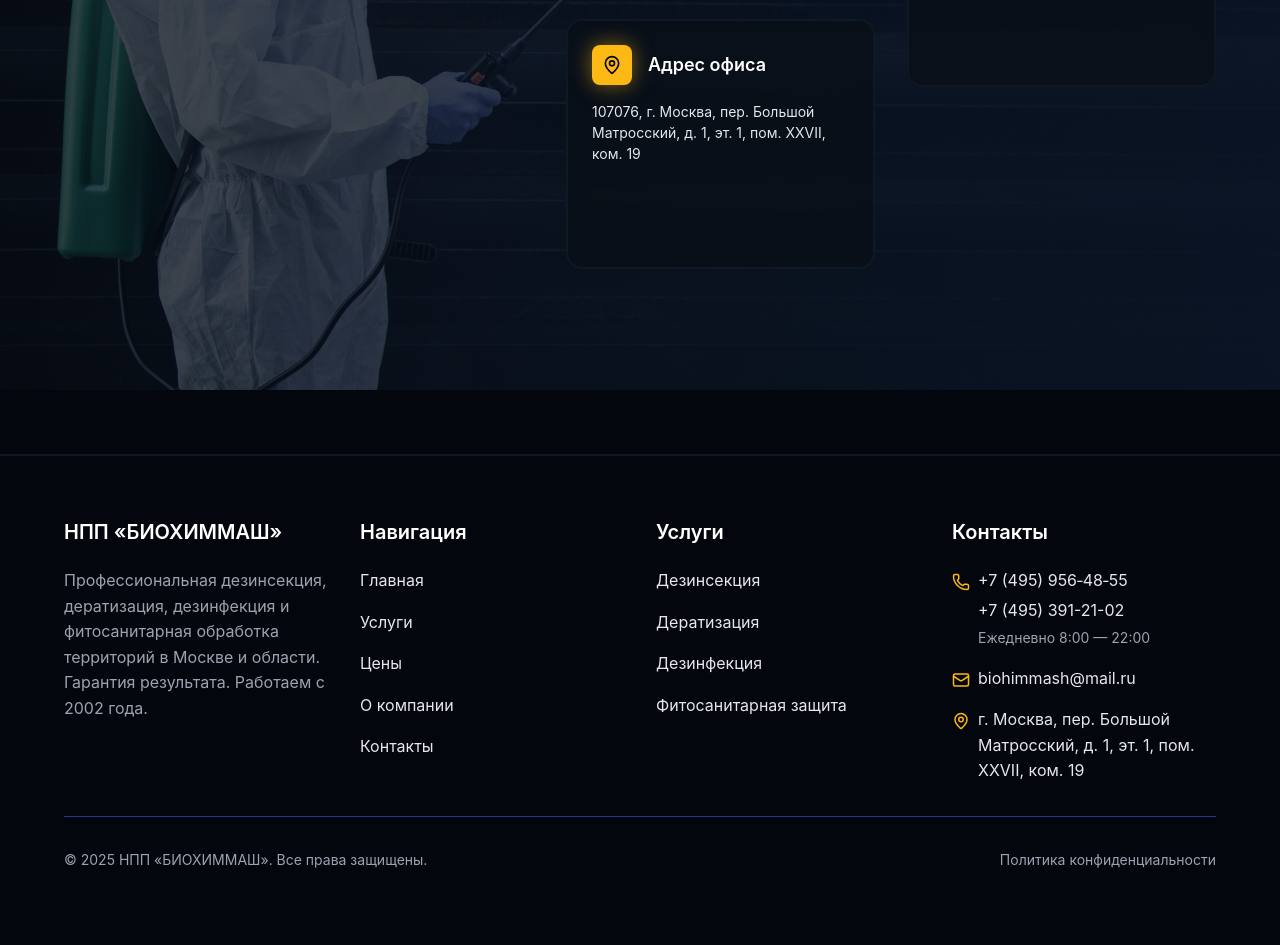
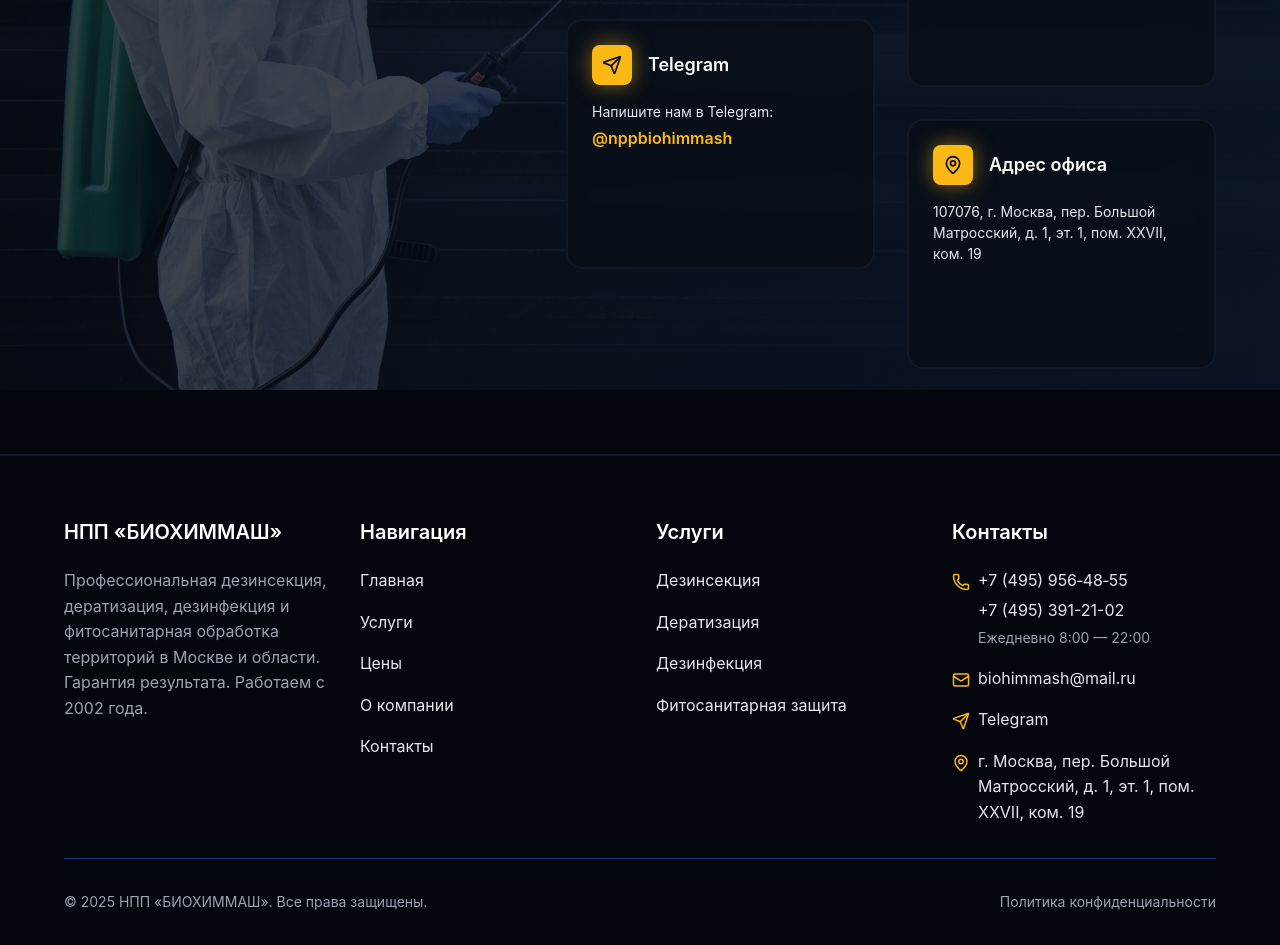
Before and after one commit to reenaBoo/dez-site, a Next.js app: page /contacts in a window 1280 px wide. Shown: the part 520-1465 px from the top of the page. Before the commit the page ends 1423 px from the top, so only its background shows below. Built offline with nearby package versions, Linux system fonts and the light colour scheme.

Commit message:
Add telegram link

```diff
--- a/src/app/contacts/page.tsx
+++ b/src/app/contacts/page.tsx
@@ -2,7 +2,7 @@
 
 import styled from 'styled-components';
 import Image from 'next/image';
-import { Phone, Mail, MapPin } from 'lucide-react';
+import { Phone, Mail, MapPin, Send } from 'lucide-react';
 import Container from '@/components/layout/Container';
 
 const PageWrapper = styled.div`
@@ -304,6 +304,22 @@
               </CardContent>
             </ContactCard>
 
+            {/* Telegram */}
+            <ContactCard>
+              <CardHeader>
+                <IconWrapper>
+                  <Send size={20}/>
+                </IconWrapper>
+                <CardTitle>Telegram</CardTitle>
+              </CardHeader>
+              <CardContent>
+                <ContactInfo>Напишите нам в Telegram:</ContactInfo>
+                <ContactLink href='https://t.me/nppbiohimmash' target='_blank' rel='noopener noreferrer'>
+                  @nppbiohimmash
+                </ContactLink>
+              </CardContent>
+            </ContactCard>
+
             {/* Адрес */}
             <ContactCard>
               <CardHeader>
--- a/src/components/layout/Footer.tsx
+++ b/src/components/layout/Footer.tsx
@@ -2,7 +2,7 @@
 
 import Link from 'next/link';
 import styled from 'styled-components';
-import { Phone, Mail, MapPin } from 'lucide-react';
+import { Phone, Mail, MapPin, Send } from 'lucide-react';
 import Container from './Container';
 
 const FooterWrapper = styled.footer`
@@ -194,6 +194,13 @@
             </ContactItem>
 
             <ContactItem>
+              <Send size={18}/>
+              <ContactLink href='https://t.me/nppbiohimmash' target='_blank' rel='noopener noreferrer'>
+                Telegram
+              </ContactLink>
+            </ContactItem>
+
+            <ContactItem>
               <MapPin size={18}/>
               <span>г. Москва, пер. Большой Матросский, д. 1, эт. 1, пом. XXVII, ком. 19</span>
             </ContactItem>
```
